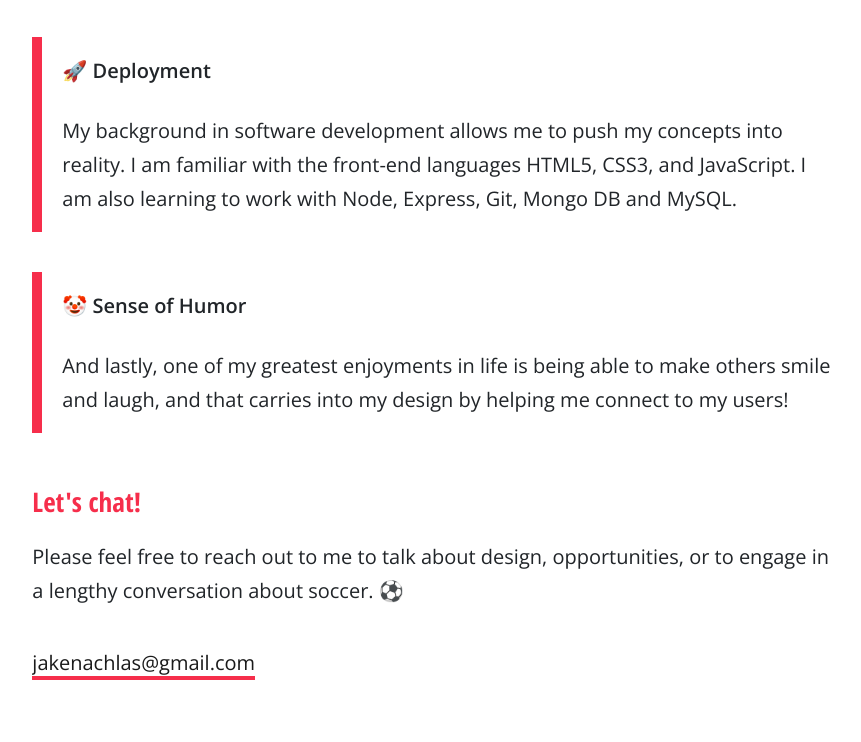
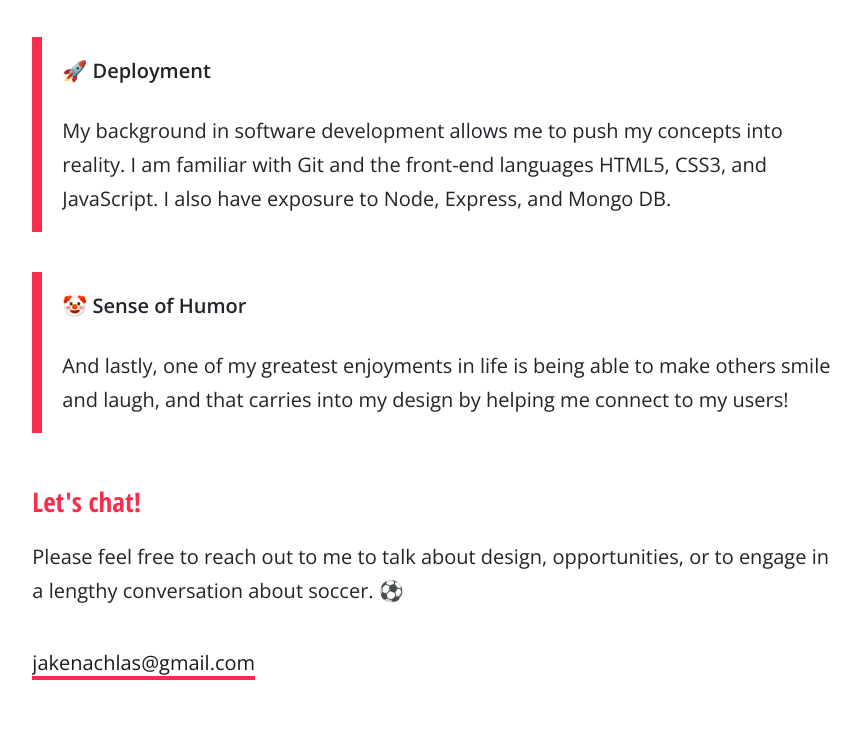
Before and after one commit to jakenachlas/About_Me_New, a plain HTML site: page index.html in a window 1280 px wide. Shown: the part 2313-3055 px from the top of the page, without its empty margins (206-1067 px from the left). Drawn offline with nearby package versions, Linux system fonts and the light colour scheme.

Commit message:
Updated Deployment section.

```diff
--- a/index.html
+++ b/index.html
@@ -76,7 +76,7 @@
 
    <div class="strengh-card">
     <h4 class="strength-title">🚀 Deployment</h4>
-    <p class="body-text">My background in software development allows me to push my concepts into reality. I am familiar with the front-end languages HTML5, CSS3, and JavaScript. I am also learning to work with Node, Express, Git, Mongo DB and MySQL. </p>
+    <p class="body-text">My background in software development allows me to push my concepts into reality. I am familiar with Git and the front-end languages HTML5, CSS3, and JavaScript. I also have exposure to Node, Express, and Mongo DB. </p>
    </div>
 
    <div class="strengh-card">
```
